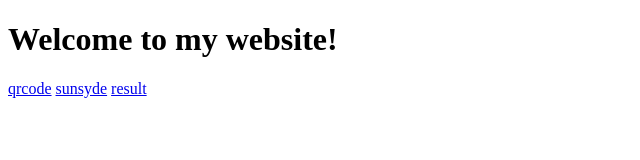
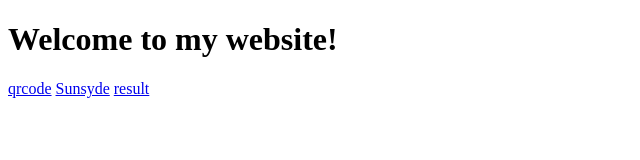
Before and after one commit to Ashitaka-e/FrontEndChallenges, a plain HTML site: page index.html in a window 1280 px wide. Shown: the full height of the page, 0-640 px from the left. Drawn offline with Linux system fonts and the light colour scheme.

Commit message:
Update index.html

```diff
--- a/index.html
+++ b/index.html
@@ -8,7 +8,7 @@
 <body>
     <h1>Welcome to my website!</h1>
     <a href="./Qr-Code/index.html"> qrcode</a>
-    <a href="./Sunnyside-Agency/index.html"> sunsyde</a>
+    <a href="./Sunnyside-Agency/index.html">Sunsyde</a>
     <a href="./Result-Summary/index.html"> result</a>
 </body>
 
```
